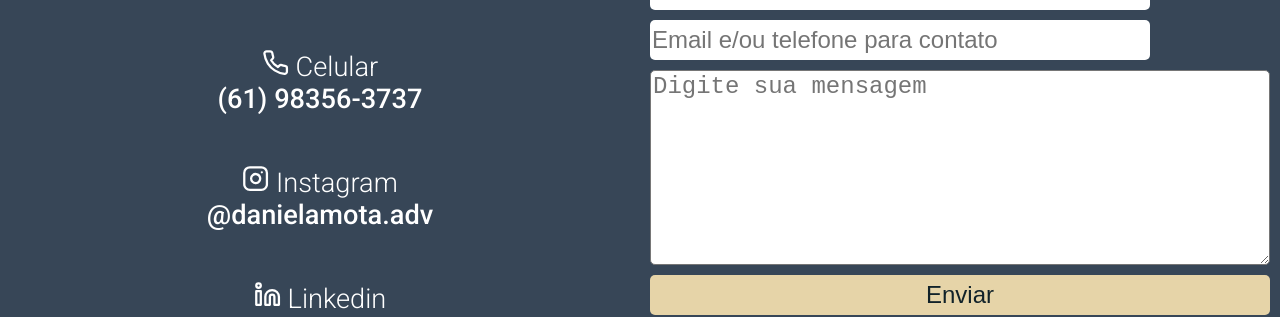
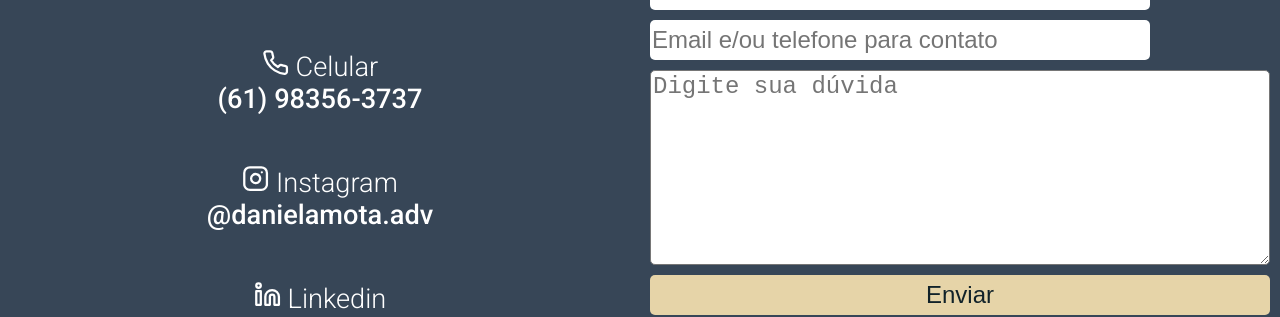
Before and after one commit to guilodron/Site-Daniela-Mota, a Next.js app: page / in a window 1280 px wide. Shown: the part 2609-2926 px from the top of the page. Built offline with nearby package versions, Linux system fonts and the light colour scheme.

Commit message:
Corrige placeholder de contato

```diff
--- a/components/Contact/index.js
+++ b/components/Contact/index.js
@@ -61,7 +61,7 @@ const Contact = () =>{
               <ErrorMessage name="name" component="div" />
               <Field name="emailOrPhone" placeholder="Email e/ou telefone para contato" />
               <ErrorMessage name="emailOrPhone" component="div" />
-              <Field component="textarea" rows={7} placeholder="Digite sua mensagem" name="text" />
+              <Field component="textarea" rows={7} placeholder="Digite sua dúvida" name="text" />
               <ErrorMessage name="text" component="div" />
               <button type="submit" disabled={isSubmitting}>
                 Enviar
```
